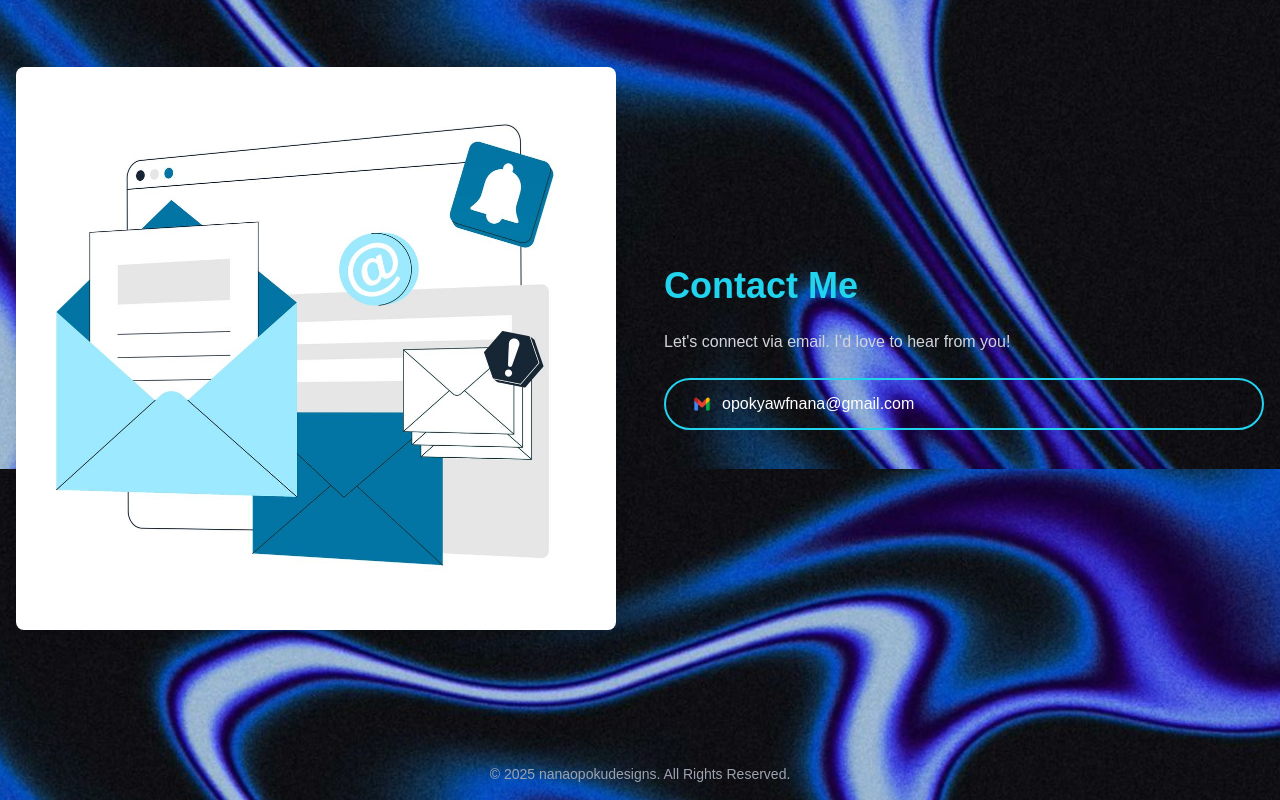
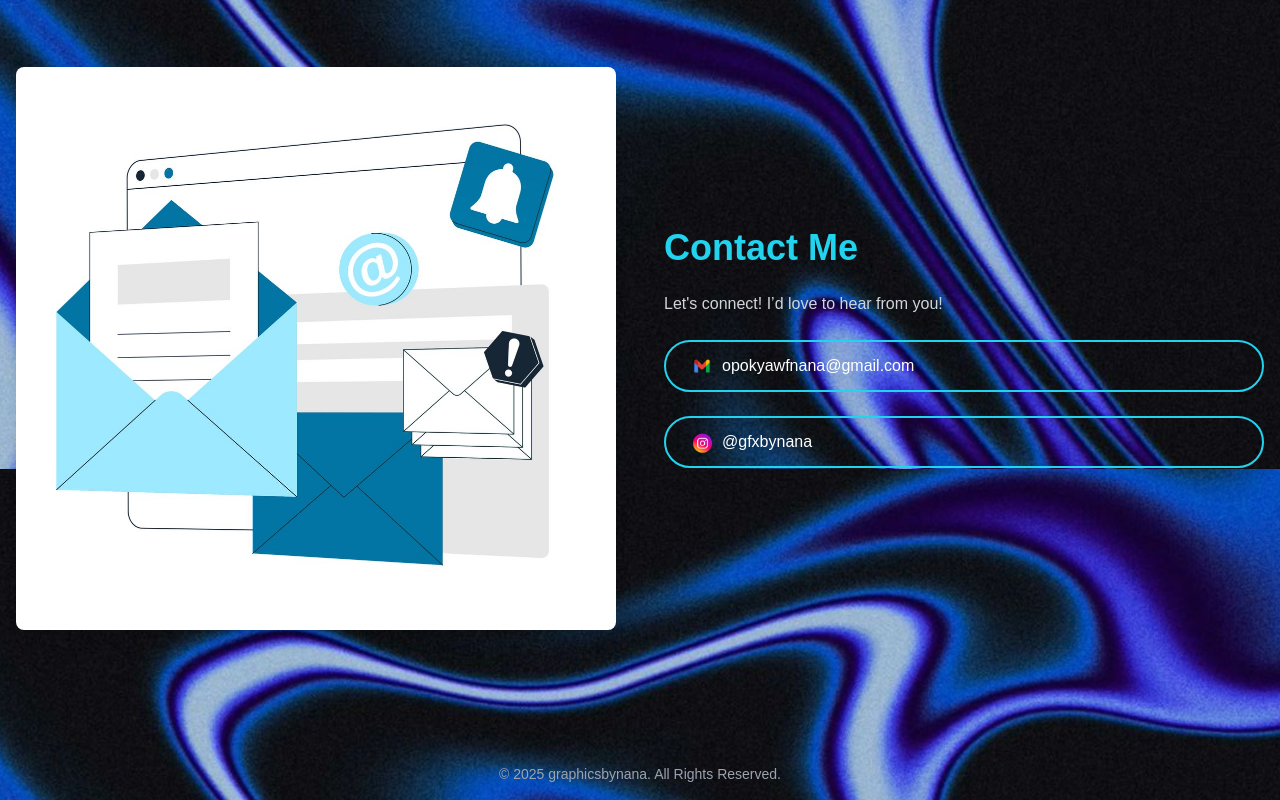
Before and after one commit to fnanao/mydesignportfolio, a plain HTML site: page index.html in a window 1280 px wide. Shown: the part 3531-4331 px from the top of the page. Drawn offline with nearby package versions, Linux system fonts and the light colour scheme; a web font is replaced by a local one.

Commit message:
gfx logo and ig page

```diff
--- a/index.html
+++ b/index.html
@@ -298,7 +298,7 @@
         <section id="designs"
             class="min-h-screen flex flex-col items-center justify-center py-12 gap-8 scroll-target fade-in">
             <h2 class="text-3xl md:text-4xl font-bold mb-8 text-cyan-400 text-center">My Designs</h2>
-            <div class="grid grid-cols-1 sm:grid-cols-2 md:grid-cols-3 lg:grid-cols-4 gap-4 w-full">
+             <div class="grid grid-cols-1 sm:grid-cols-2 md:grid-cols-3 lg:grid-cols-4 gap-4 w-full">
                 <img src="images/flier1.jpg" alt="Design 1"
                     class="rounded-lg shadow-lg object-contain design-item hover:scale-105 transition">
                 <img src="images/flier2.jpg" alt="Design 2"
@@ -359,18 +359,26 @@
             <div class="w-full md:w-1/2 text-center md:text-left">
                 <h2 class="text-3xl md:text-4xl font-bold mb-6 text-cyan-400">Contact Me</h2>
                 <p class="text-gray-300 mb-6">
-                    Let's connect via email. I’d love to hear from you!
+                    Let's connect! I’d love to hear from you!
                 </p>
                 <a href="mailto:opokyawfnana@gmail.com"
                     class="flex items-center justify-center md:justify-start gap-2 px-6 py-3 border-2 border-cyan-400 rounded-full text-white hover:bg-cyan-400 hover:text-black transition">
                     <img src="images/gmail.png" alt="Gmail" class="h-5 w-5 md:h-6 md:w-6">
                     <span>opokyawfnana@gmail.com</span>
                 </a>
+
+                <br>
+                <!-- Instagram Link -->
+        <a href="https://www.instagram.com/gfxbynana/" target="_blank" class="flex items-center justify-center md:justify-start gap-2 px-6 py-3 border-2 border-cyan-400 rounded-full text-white hover:bg-cyan-400 hover:text-black transition">
+            <img src="images/instagram.png" alt="Instagram" class="h-5 w-5 md:h-6 md:w-6">
+            <span>@gfxbynana</span>
+        </a>
+
             </div>
         </section>
 
         <footer class="text-center py-4 text-gray-400 text-xs md:text-sm">
-            © 2025 nanaopokudesigns. All Rights Reserved.
+            © 2025 graphicsbynana. All Rights Reserved.
         </footer>
 
     </div>
```
Also changed, not shown: images/favicon.png, images/instagram.png (added), images/logo.png.
